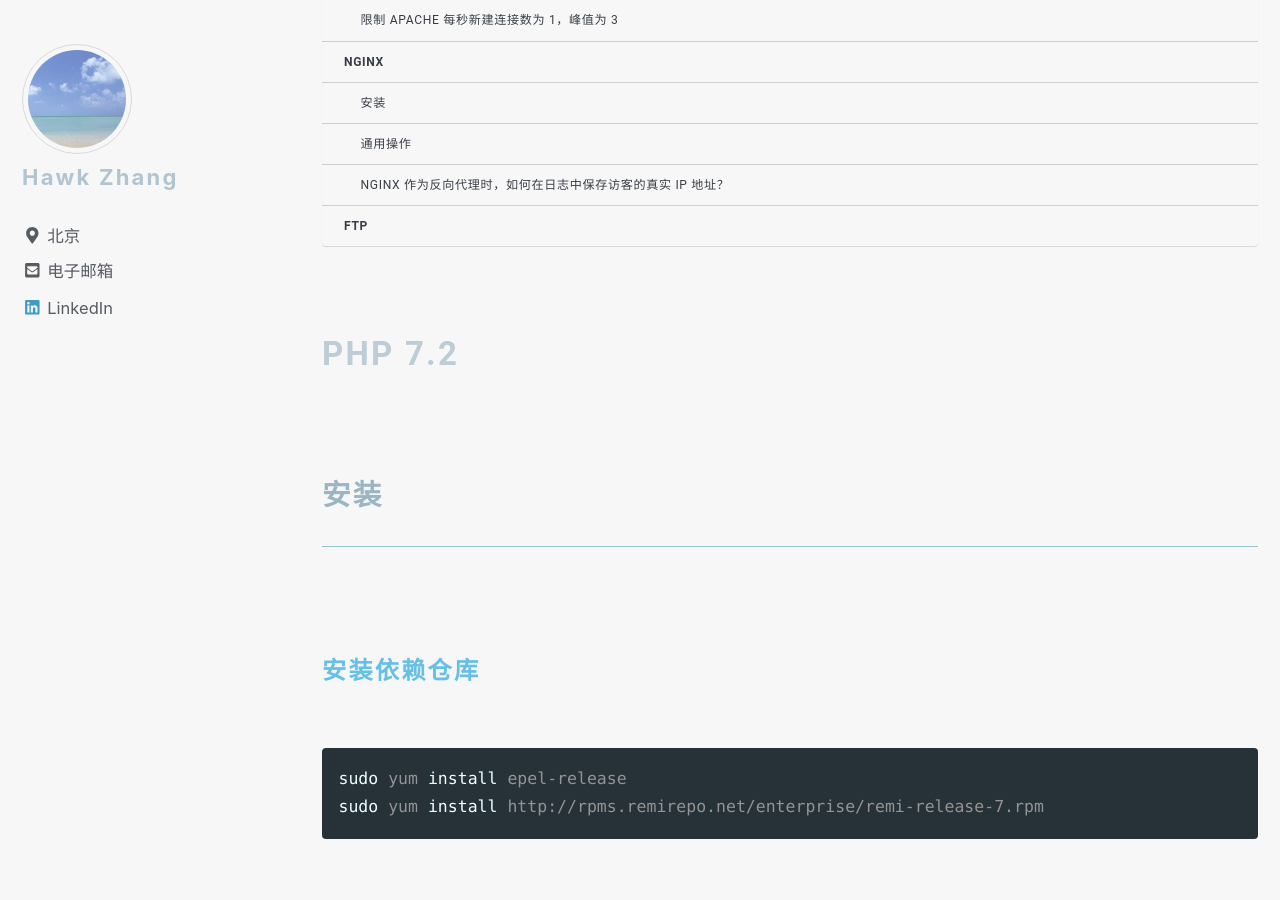
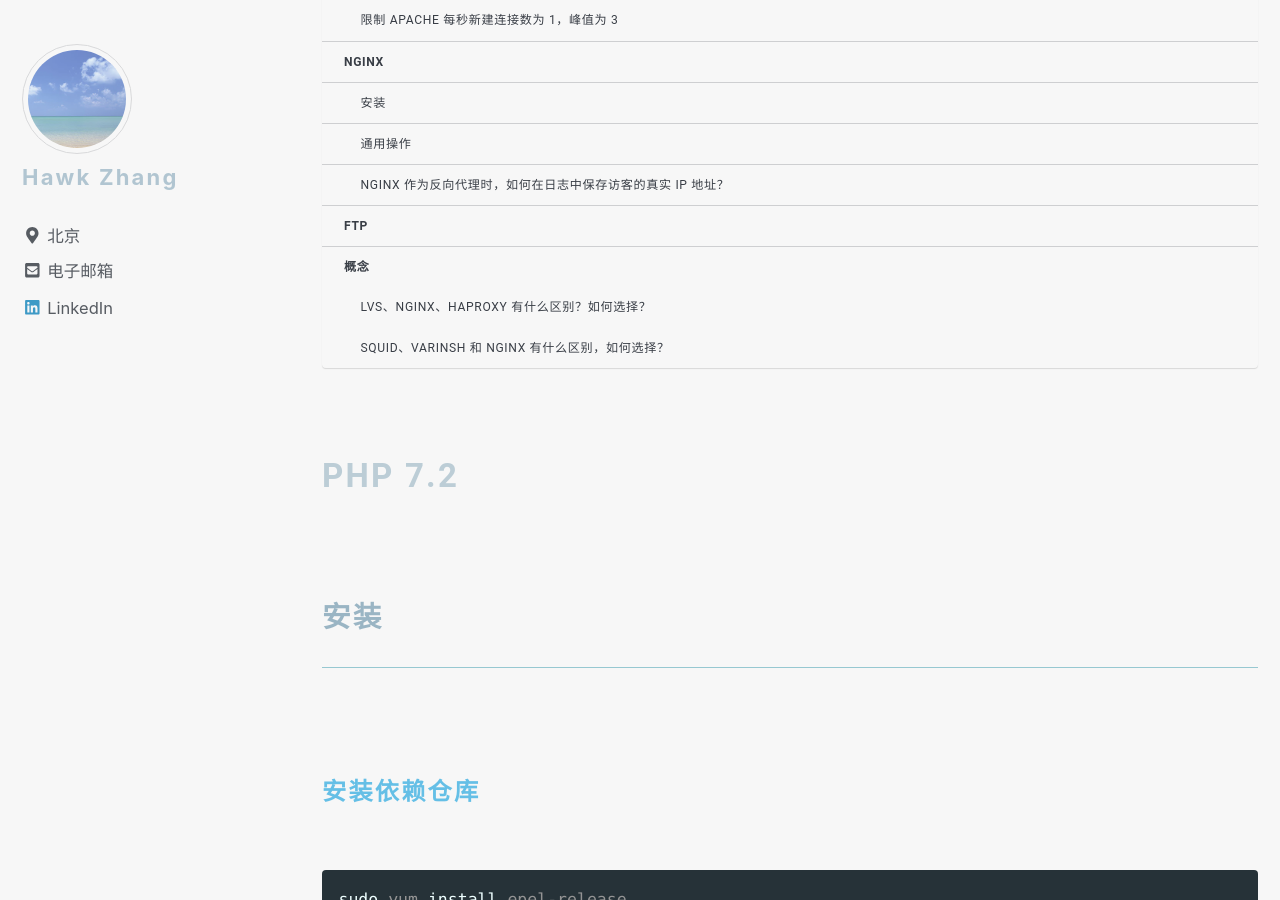
Before and after one commit to narru888/linotes_note, a Jekyll site: the page built from _posts/cheatsheet/2017-05-01-service.md, in a window 1280 px wide and 900 px high, scrolled down 723 px. Built offline with Jekyll 4.4.1, drawn with Linux system fonts in a browser that asks for light colours; nearby versions of some CDN libraries; a script that is not in the unit is left out.

Commit message:
update on 2018-12-09 15:57:01 CST

```diff
--- a/_posts/cheatsheet/2017-05-01-service.md
+++ b/_posts/cheatsheet/2017-05-01-service.md
@@ -343,9 +343,11 @@
 
 
 
+## 概念
 
 
-#### LVS、Nginx、HAproxy 有什么区别？如何选择？
+
+### LVS、Nginx、HAproxy 有什么区别？如何选择？
 
 这三种软件均可以实现负载均衡。
 
@@ -401,10 +403,7 @@
 
 
 
-
-
-
-#### Squid、Varinsh 和 Nginx 有什么区别，如何选择？
+### Squid、Varinsh 和 Nginx 有什么区别，如何选择？
 
 Squid、Varinsh 和 Nginx 都是可以用来提供网站缓存服务。
 
```
